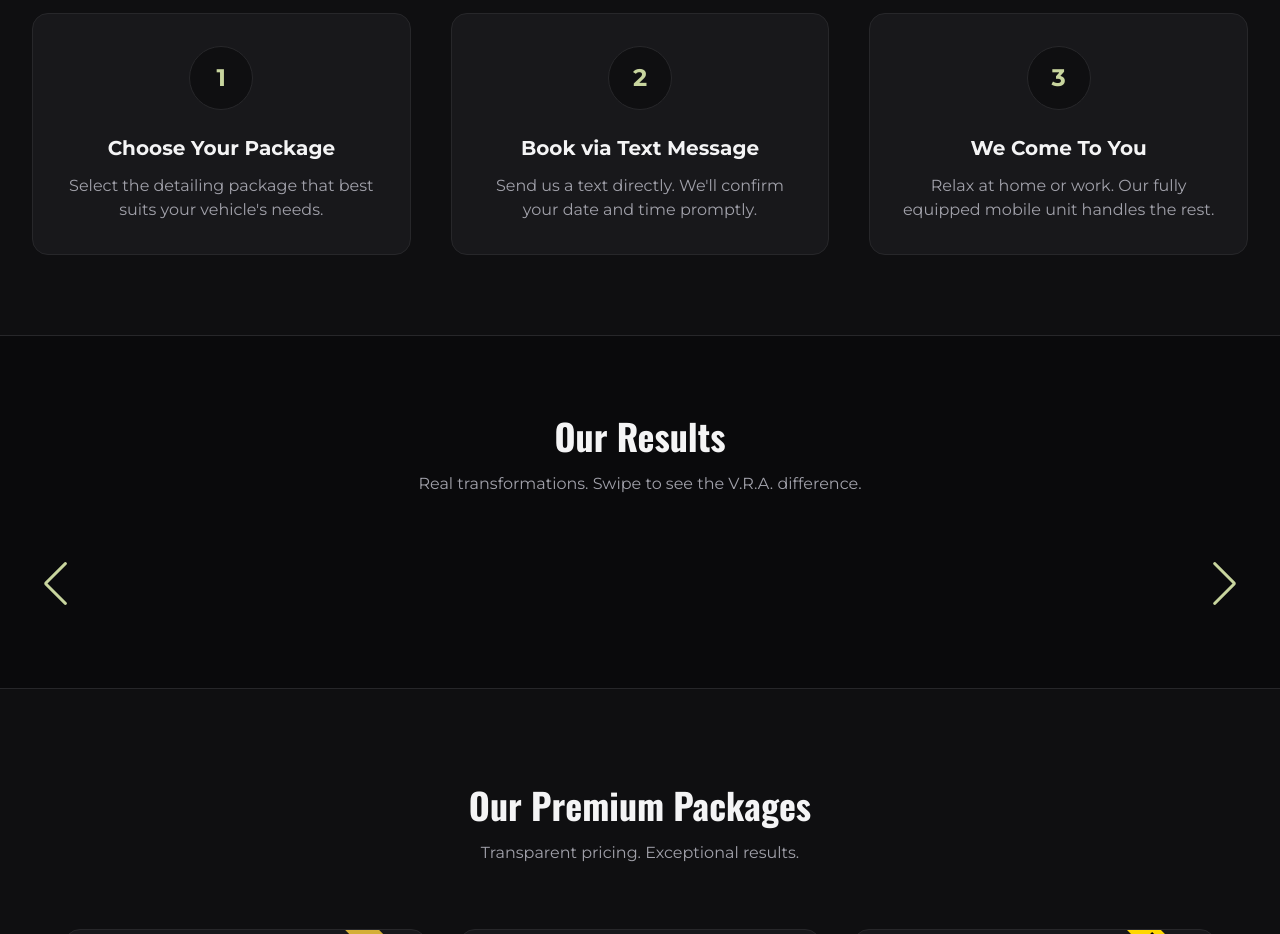
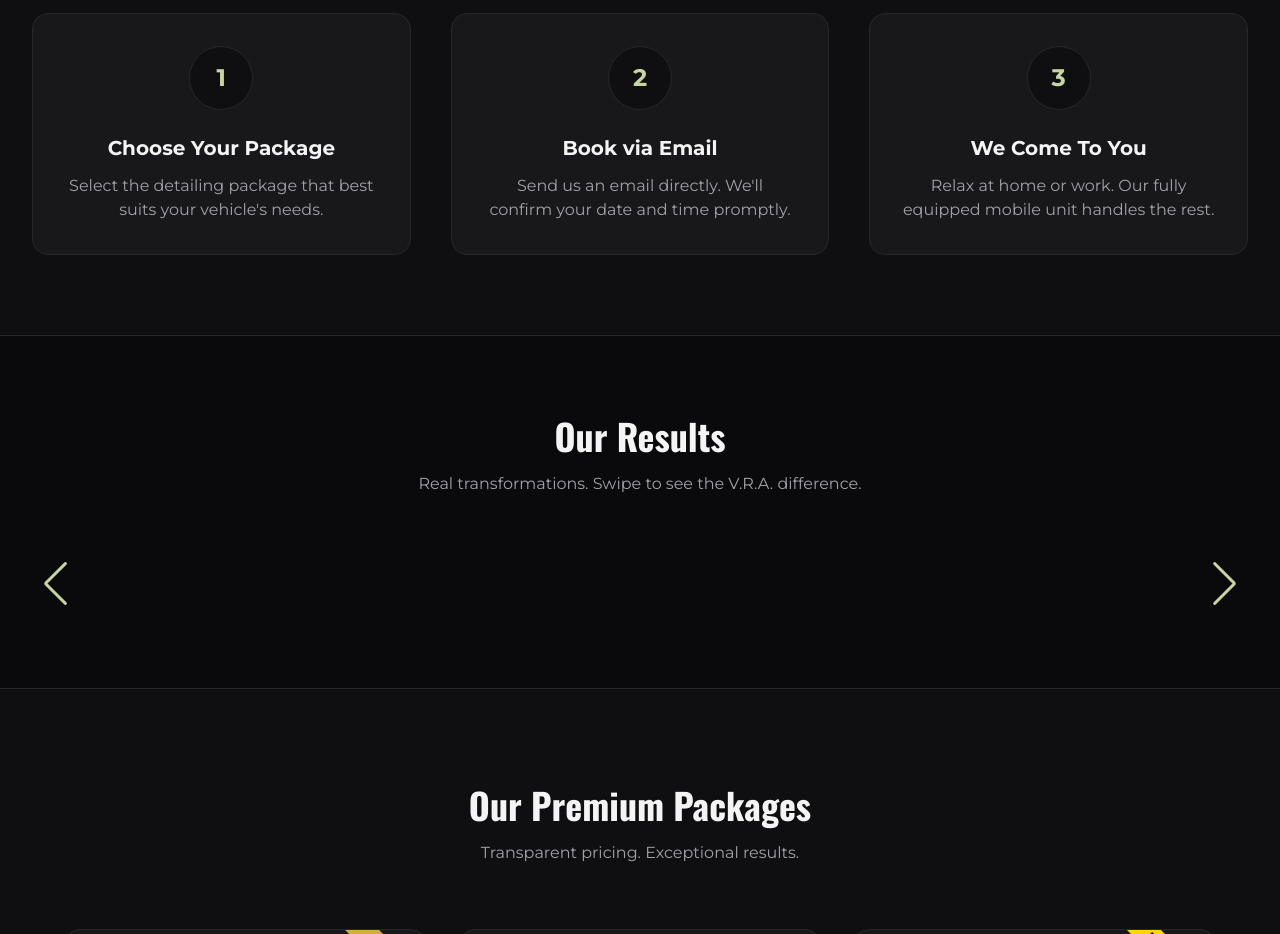
Before and after one commit to print-Brayan/vra-autodetailing, a plain HTML site: page index.html in a window 1280 px wide. Shown: the part 780-1714 px from the top of the page. Drawn offline with nearby package versions, Linux system fonts and the light colour scheme; no server answers.

Commit message:
Make booking instruction responsive

```diff
--- a/index.html
+++ b/index.html
@@ -177,8 +177,14 @@
                 </div>
                 <div class="bg-vra-card p-8 rounded-2xl border border-vra-border text-center">
                     <div class="w-16 h-16 bg-vra-bg rounded-full flex items-center justify-center text-vra-primary text-2xl font-bold mx-auto mb-6 border border-vra-border">2</div>
-                    <h3 class="text-xl font-bold mb-3">Book via Text Message</h3>
-                    <p class="text-vra-muted">Send us a text directly. We'll confirm your date and time promptly.</p>
+                    <div class="hidden md:block">
+                        <h3 class="text-xl font-bold mb-3">Book via Email</h3>
+                        <p class="text-vra-muted">Send us an email directly. We'll confirm your date and time promptly.</p>
+                    </div>
+                    <div class="md:hidden">
+                        <h3 class="text-xl font-bold mb-3">Book via Text Message</h3>
+                        <p class="text-vra-muted">Send us a text directly. We'll confirm your date and time promptly.</p>
+                    </div>
                 </div>
                 <div class="bg-vra-card p-8 rounded-2xl border border-vra-border text-center">
                     <div class="w-16 h-16 bg-vra-bg rounded-full flex items-center justify-center text-vra-primary text-2xl font-bold mx-auto mb-6 border border-vra-border">3</div>
```
